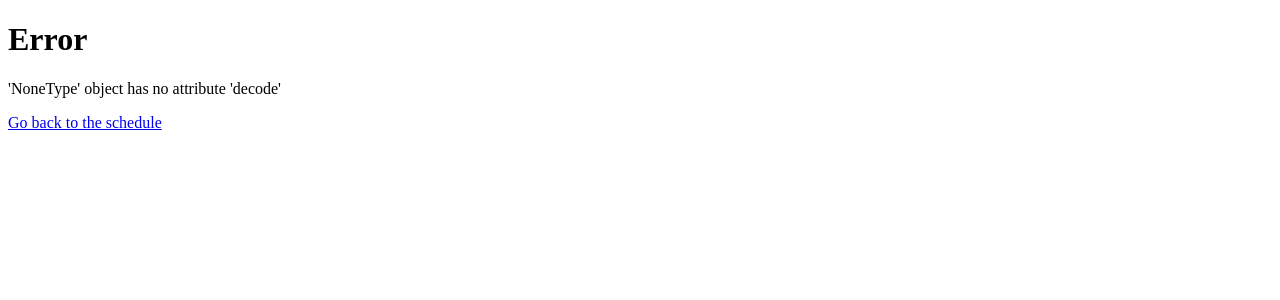
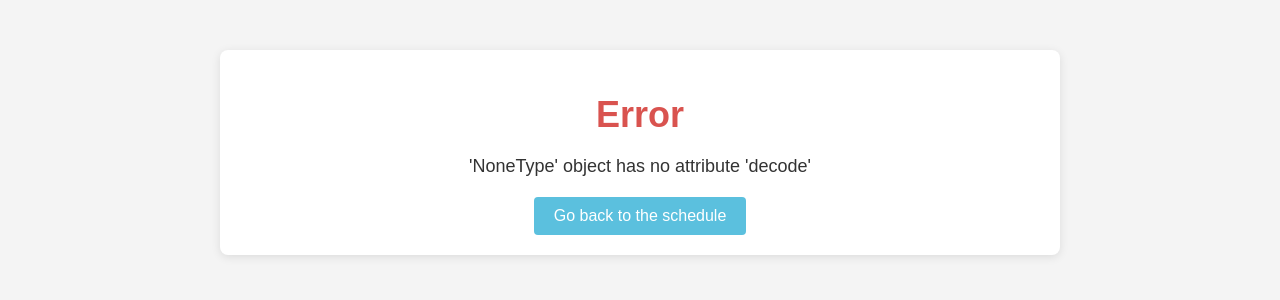
Before and after one commit to tim50687/Timduel_Stats, a Flask app: page /mlb/hr_prediction in a window 1280 px wide. Shown: the top 300 px of the page. Run offline with Flask 3, Linux system fonts and the light colour scheme; data that the repository does not hold is empty.

Commit message:
Refactor html

```diff
--- a/api/mlb/routes.py
+++ b/api/mlb/routes.py
@@ -4,7 +4,8 @@
 from datetime import datetime  # Import datetime to handle date formatting
 from api.mlb.s3_utils import get_object
 import json
-
+from io import StringIO
+import csv
 # Define the Blueprint for the MLB schedule
 mlb_schedule_bp = Blueprint('mlb_schedule', __name__, template_folder='templates', static_folder='static')
 
@@ -13,6 +14,7 @@
 ODDS_KEY = 'mlb_odds.json'
 STATCAST_KEY = 'fangraphs_barrel_hh_data.json'
 STATS_KEY = 'fangraphs_fb_data.json'
+HR_PREDICTION_KEY = 'predicted_homeruns2.csv'
 
 @mlb_schedule_bp.route('/schedule', methods=['GET'])
 def show_schedule():
@@ -33,7 +35,7 @@
 
         return render_template('schedule.html', schedule=games, today_date=today_date)
     except Exception as e:
-        render_template('error.html', message=str(e))
+        return render_template('error.html', message=str(e))
 
 
 
@@ -136,22 +138,23 @@
     """
     Route to display the home run prediction for a player.
 
-    This route fetches the player stats from the provided JSON files and displays the home run prediction.
+    This route fetches the player stats from the provided CSV file and displays the home run prediction.
 
     Returns:
         Rendered HTML template for the home run prediction page.
     """
     try:
-        # Define the key for the home run prediction data in S3
-        HR_PREDICTION_KEY = 'hr_prediction_data.json'
 
         # Get prediction data from the S3 bucket
         s3_response = get_object(BUCKET_NAME, HR_PREDICTION_KEY).decode('utf-8')
-        prediction_data = json.loads(s3_response)
+
+        # Use StringIO to read the CSV data into a format that the csv module can handle
+        csv_file = StringIO(s3_response)
+        reader = csv.DictReader(csv_file)
 
         # Extract relevant fields (batter_id, predicted_home_runs, and team)
         hr_predictions = []
-        for record in prediction_data:
+        for record in reader:
             hr_predictions.append({
                 'batter_id': record['batter_id'],
                 'predicted_home_runs': record['predicted_homerun'],
--- a/api/mlb/templates/error.html
+++ b/api/mlb/templates/error.html
@@ -4,6 +4,61 @@
     <meta charset="UTF-8" />
     <meta name="viewport" content="width=device-width, initial-scale=1.0" />
     <title>Error</title>
+    <style>
+      body {
+        font-family: Arial, sans-serif;
+        margin: 0;
+        padding: 0;
+        background-color: #f4f4f4;
+      }
+
+      .container {
+        max-width: 800px;
+        margin: 50px auto;
+        padding: 20px;
+        background-color: white;
+        box-shadow: 0 2px 10px rgba(0, 0, 0, 0.1);
+        border-radius: 8px;
+      }
+
+      header h1 {
+        color: #d9534f;
+        text-align: center;
+        margin-bottom: 20px;
+        font-size: 36px;
+      }
+
+      main {
+        text-align: center;
+      }
+
+      p {
+        font-size: 18px;
+        color: #333;
+        margin-bottom: 20px;
+      }
+
+      a {
+        display: inline-block;
+        padding: 10px 20px;
+        background-color: #5bc0de;
+        color: white;
+        text-decoration: none;
+        border-radius: 4px;
+        font-size: 16px;
+      }
+
+      a:hover {
+        background-color: #31b0d5;
+      }
+
+      .footer {
+        text-align: center;
+        margin-top: 30px;
+        font-size: 14px;
+        color: #777;
+      }
+    </style>
   </head>
   <body>
     <div class="container">
--- a/api/mlb/templates/hr_prediction.html
+++ b/api/mlb/templates/hr_prediction.html
@@ -14,7 +14,7 @@
       h1 {
         text-align: center;
         padding: 20px;
-        background-color: #4caf50;
+        background-color: #45aae4;
         color: white;
       }
       .container {
@@ -80,9 +80,5 @@
         </tbody>
       </table>
     </div>
-
-    <div class="footer">
-      <p>Data provided by MLB Analysis System</p>
-    </div>
   </body>
 </html>
--- a/api/mlb/templates/schedule.html
+++ b/api/mlb/templates/schedule.html
@@ -11,7 +11,7 @@
         <h1>MLB Schedule</h1>
         <p class="date">{{ today_date }}</p>
         <a
-          href="{{ url_for('mlb_schedule.hr_prediction') }}"
+          href="{{ url_for('mlb_schedule.show_hr_prediction') }}"
           class="btn btn-success"
           >Today's HR Predictions</a
         >
```
